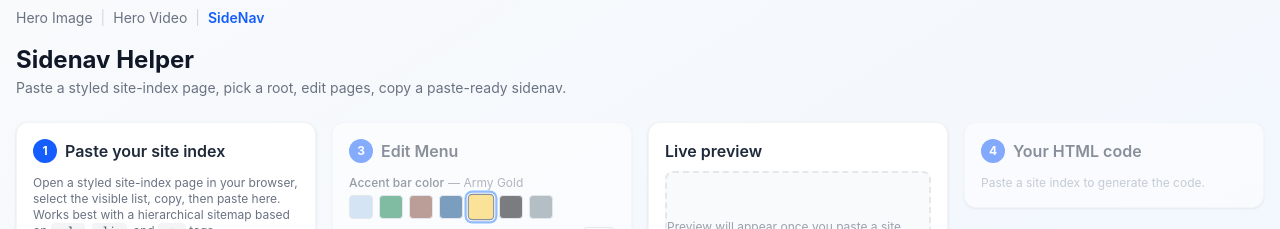
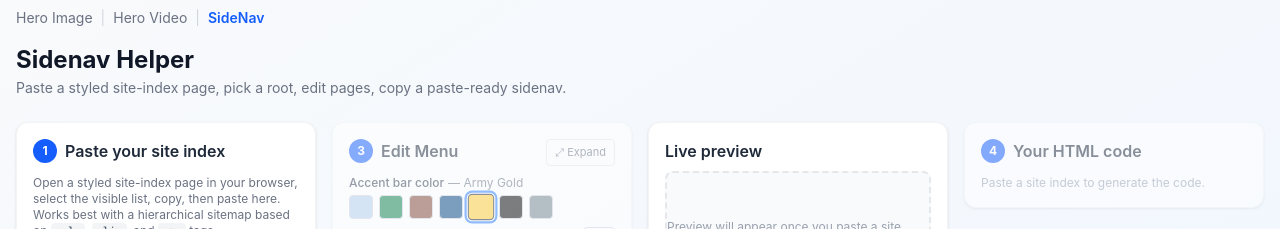
Before and after one commit to DarrenOlah/sidenavHelper, a React (Vite) app: page / in a window 1280 px wide. Shown: the top 229 px of the page. Built offline with nearby package versions, Linux system fonts and the light colour scheme.

Commit message:
feat: expand Edit Menu to 3:1 layout with Live preview

```diff
--- a/src/App.tsx
+++ b/src/App.tsx
@@ -180,6 +180,11 @@ function SectionLabel({ number, title, done }: SectionLabelProps) {
 export default function App() {
   const [state, setState] = useState<State>(INITIAL_STATE)
   const [copied, setCopied] = useState(false)
+  // Expanded mode hides cols 1 & 4 and reshapes cols 2/3 to a 3:1 ratio
+  // (Edit menu + Live preview only) for iterating on the menu in cramped layouts.
+  // Only meaningful at the lg breakpoint; below that, columns stack and the
+  // toggle has no visual effect.
+  const [expanded, setExpanded] = useState(false)
   const pasteRef = useRef<HTMLDivElement | null>(null)
 
   const { forest, rootId, headerText, rootMode, hrefMode, includeCss, includeJs, accentColor, pageCount, maxDepth, parseError, previewCurrentPath, addedIds, siteUrl, detectedSiteUrl, detectedSiteUrls } = state
@@ -459,7 +464,7 @@ export default function App() {
         <div className="flex flex-col lg:flex-row gap-4 items-start">
 
           {/* ── COL 1: Paste + Choose root ── */}
-          <div className="w-full lg:flex-1 lg:min-w-0 space-y-4">
+          <div className={`w-full lg:flex-1 lg:min-w-0 space-y-4 ${expanded ? 'lg:hidden' : ''}`}>
 
             {/* Section 1: Paste */}
             <div className="bg-white rounded-xl shadow-sm border border-gray-100 p-4">
@@ -578,10 +583,21 @@ export default function App() {
           </div>
 
           {/* ── COL 2: Edit Menu ── */}
-          <div className="w-full lg:flex-1 lg:min-w-0">
+          <div className={`w-full lg:min-w-0 ${expanded ? 'lg:flex-[3]' : 'lg:flex-1'}`}>
             <div className={`bg-white rounded-xl shadow-sm border border-gray-100 p-4 transition-opacity
               ${hasForest ? 'opacity-100' : 'opacity-50 pointer-events-none'}`}>
-              <SectionLabel number={3} title="Edit Menu" done={hasForest} />
+              <div className="flex items-start justify-between gap-2">
+                <SectionLabel number={3} title="Edit Menu" done={hasForest} />
+                <button
+                  type="button"
+                  onClick={() => setExpanded(e => !e)}
+                  title={expanded ? 'Restore all panels' : 'Expand Edit Menu + Preview only'}
+                  aria-pressed={expanded}
+                  className="hidden lg:inline-flex shrink-0 items-center gap-1 text-[11px] px-2 py-1 rounded border border-gray-200 text-gray-500 hover:text-blue-700 hover:border-blue-300"
+                >
+                  {expanded ? '⤢ Collapse' : '⤢ Expand'}
+                </button>
+              </div>
               <div className="mb-3">
                 <AccentColorPicker value={accentColor} onChange={handleAccentColor} />
               </div>
@@ -641,7 +657,7 @@ export default function App() {
           </div>
 
           {/* ── COL 4: HTML output ── */}
-          <div className="w-full lg:flex-1 lg:min-w-0">
+          <div className={`w-full lg:flex-1 lg:min-w-0 ${expanded ? 'lg:hidden' : ''}`}>
             <div className={`bg-white rounded-xl shadow-sm border p-4 transition-opacity
               ${hasForest ? 'border-gray-100 opacity-100' : 'border-gray-100 opacity-50 pointer-events-none'}`}>
               <SectionLabel number={4} title="Your HTML code" done={false} />
```
